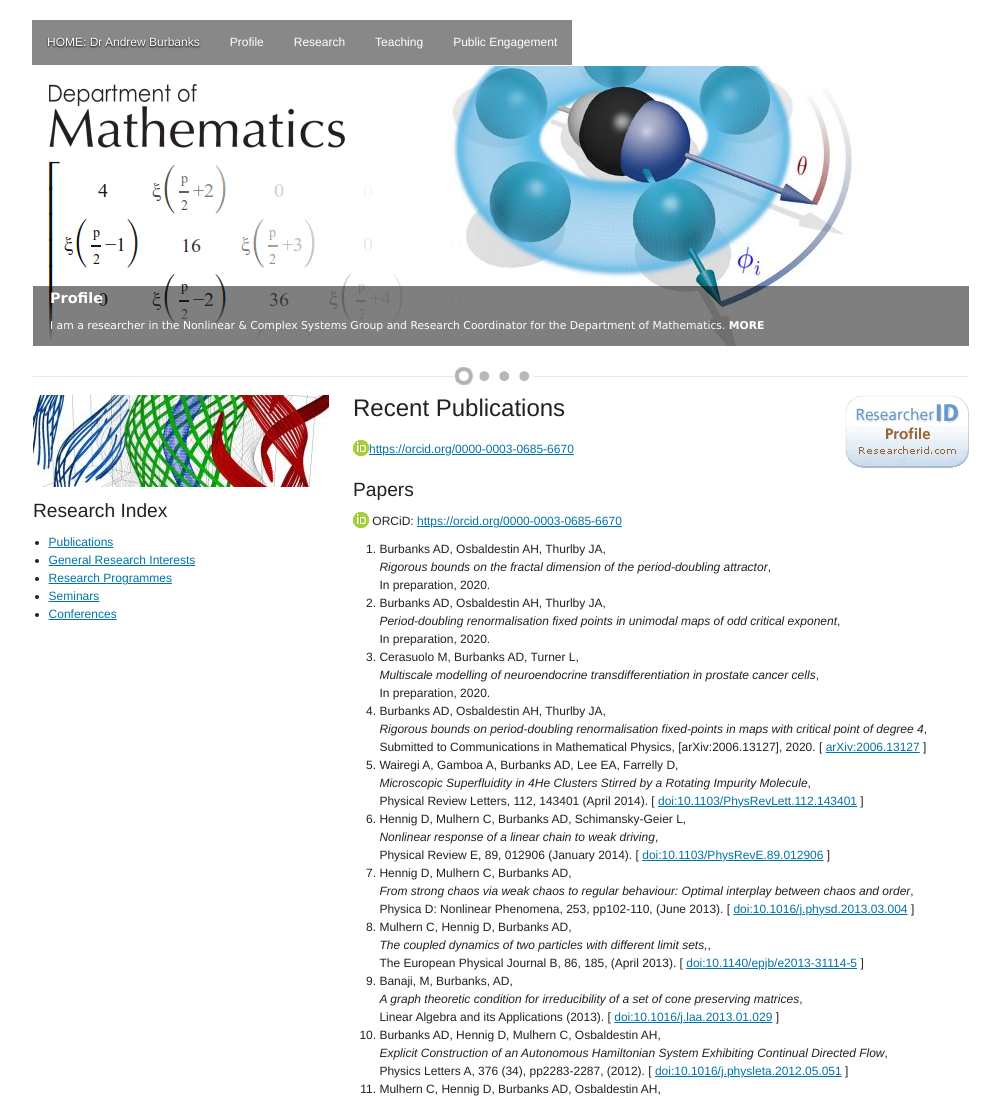
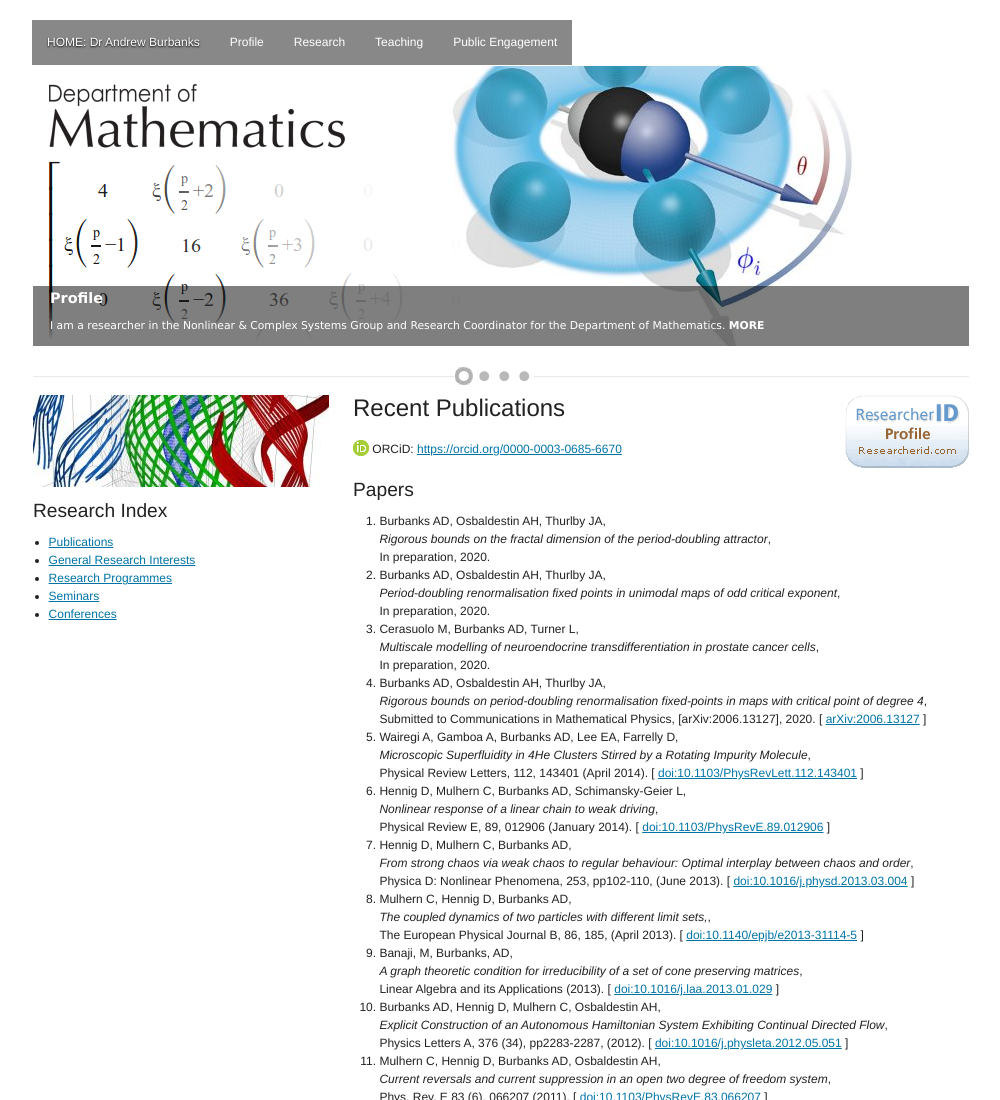
Before and after one commit to andrewburbanks/andrewburbanks.github.io, a plain HTML site: page publications.html in a window 1280 px wide. Shown: the top 1100 px of the page, without its empty margins (139-1139 px from the left). Drawn offline with Linux system fonts and the light colour scheme.

Commit message:
Add files via upload

```diff
--- a/publications.html
+++ b/publications.html
@@ -137,15 +137,14 @@ Systems Group.
 <a href="http://www.researcherid.com/rid/A-3316-2012"><img width="124" height="73" alt="ResearcherID" src="icon/rid.gif" style="float:right" /></a>
 </h2>
 
-<p><img src="icon/orcid_16x16.gif" width=16 height=16 /><a href="https://orcid.org/0000-0003-0685-6670">https://orcid.org/0000-0003-0685-6670</a></p>
+<p><img src="icon/orcid_16x16.gif" width=16 height=16 />&nbsp;ORCiD: <a href="https://orcid.org/0000-0003-0685-6670">https://orcid.org/0000-0003-0685-6670</a></p>
+
 <!-- <p>
 Further details of published journal articles may be obtained via my
 <a href="http://www.researcherid.com/rid/A-3316-2012">ResearcherID entry</a>.
 </p> -->
 
 <h3>Papers</h3>
-
-<p><img src="icon/orcid_16x16.gif" width=16 height=16 />&nbsp;ORCiD: <a href="https://orcid.org/0000-0003-0685-6670">https://orcid.org/0000-0003-0685-6670</a></p>
 
 <ol>
 
```
Also changed, not shown: 1 other file.
